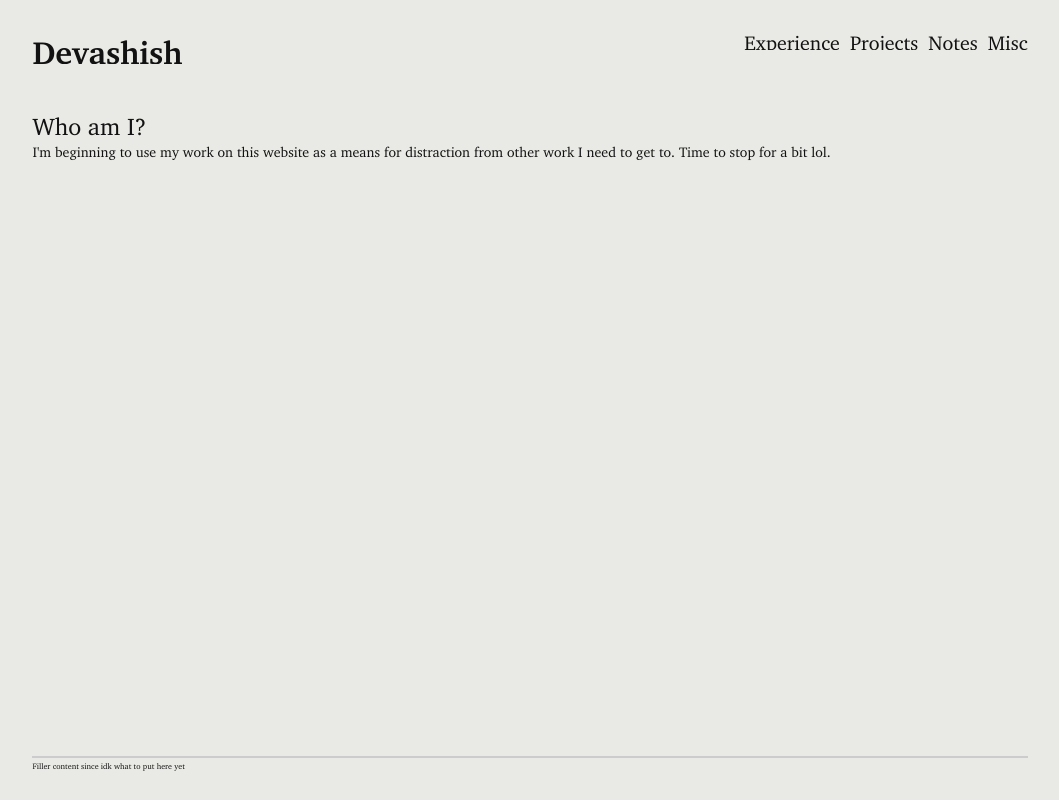
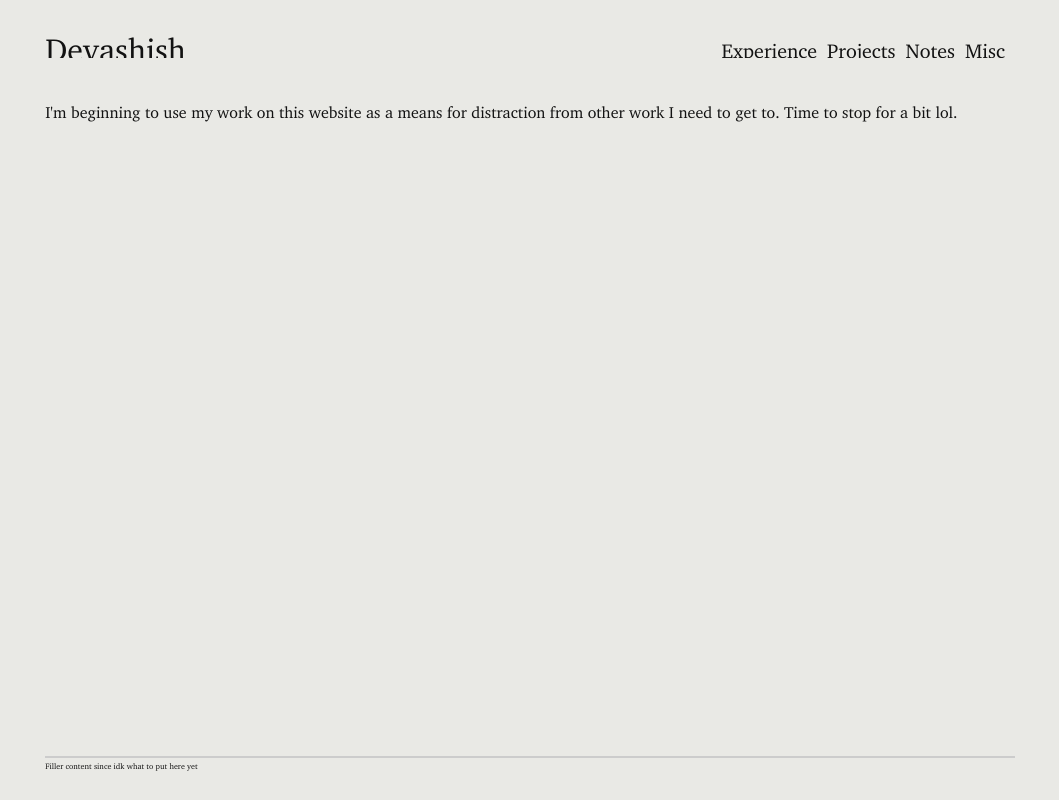
Before and after one commit to devashish9/personal-website, a React (Vite) app: page / in a window 1280 px wide. Shown: the whole page, without its empty margins (110-1169 px from the left). Built offline with nearby package versions, Linux system fonts and the light colour scheme.

Commit message:
more style fixes and added routing and pages

```diff
--- /dev/null
+++ b/src/components/Experience/ExpPage.tsx
@@ -0,0 +1,3 @@
+export default function ExpPage() {
+  return <p>Test</p>;
+}
--- a/src/components/Header.tsx
+++ b/src/components/Header.tsx
@@ -8,11 +8,13 @@ import { styled } from "styled-components";
 
 const HomeLink = styled(BaseStyledLink)`
   font-size: 4em;
-  font-weight: 600;
+  line-height: 1;
+  margin-top: auto;
+  margin-bottom: auto;
 `;
 
 const PageLink = styled(BaseStyledLink)`
-  margin: 0 0 10px 10px;
+  margin: 0 0.625rem 0 0;
 `;
 
 export default function Header() {
@@ -21,10 +23,10 @@ export default function Header() {
       <HomeLink to="/">Devashish</HomeLink>
       <SpaceDiv />
       <HeaderButtonDiv>
-        <PageLink to="/placeholder">Experience</PageLink>
-        <PageLink to="/test">Projects</PageLink>
-        <PageLink to="/placeholder">Notes</PageLink>
-        <PageLink to="/placeholder">Misc</PageLink>
+        <PageLink to="/exp">Experience</PageLink>
+        <PageLink to="/projects">Projects</PageLink>
+        <PageLink to="/notes">Notes</PageLink>
+        <PageLink to="/misc">Misc</PageLink>
       </HeaderButtonDiv>
     </HeaderDiv>
   );
--- a/src/components/Home/Body.tsx
+++ b/src/components/Home/Body.tsx
@@ -5,17 +5,12 @@ const BodyDiv = styled.div`
   padding: 3vw 0;
 `;
 const Text = styled.p`
-  font-size: 1.75em;
+  font-size: 2em;
 `;
 
-const Heading = styled.h1`
-  font-size: 3em;
-  font-weight: 400;
-`;
 export default function HomePageBody() {
   return (
     <BodyDiv>
-      <Heading>Who am I?</Heading>
       <Text>
         I'm beginning to use my work on this website as a means for distraction
         from other work I need to get to. Time to stop for a bit lol.
--- /dev/null
+++ b/src/components/Misc/MiscPage.tsx
@@ -0,0 +1,3 @@
+export default function MiscPage() {
+  return <p>Test</p>;
+}
--- /dev/null
+++ b/src/components/Notes/NotesPage.tsx
@@ -0,0 +1,3 @@
+export default function NotesPage() {
+  return <p>Test</p>;
+}
--- /dev/null
+++ b/src/components/Projects/ProjPage.tsx
@@ -0,0 +1,3 @@
+export default function ProjPage() {
+  return <p>Test</p>;
+}
--- a/src/styles/globals.css
+++ b/src/styles/globals.css
@@ -6,13 +6,19 @@
   body {
     margin-top: 2vw;
     margin-bottom: 2vw;
-    margin-left: 8vw;
-    margin-right: 8vw;
+    margin-left: 9vw;
+    margin-right: 9vw;
     font-family: "Charter", serif;
     color: #121212;
     background-color: #e9e9e5;
     font-size: 0.5em;
   }
+
+  /* @media (max-width: 700px) {
+    body {
+    font-size: 0.25em;
+    }
+  } */
 }
 
 @font-face {
--- a/src/styles/header-styles.tsx
+++ b/src/styles/header-styles.tsx
@@ -5,7 +5,6 @@ const HeaderDiv = styled.div`
   display: flex;
   flex-direction: row;
   font-weight: 200;
-  justify-content: space-between;
 `;
 
 const SpaceDiv = styled.div`
@@ -43,7 +42,7 @@ const BaseStyledLink = styled(Link)`
 const HeaderButtonDiv = styled.div`
   display: flex;
   justify-content: flex-end; /* Align items to the right */
-  align-items: flex-start; /* Align wrapped lines to the top */
+  align-items: flex-end; /* Align wrapped lines to the top */
   font-size: 2.5em;
   width: 35vw;
   flex-wrap: wrap; /* Allow items to wrap onto multiple lines */
```
Also changed, not shown: src/components/Home/Homepage.tsx (renamed from src/components/App.tsx, +4 -4 lines), src/pages/main.tsx (+30 -10 lines).
